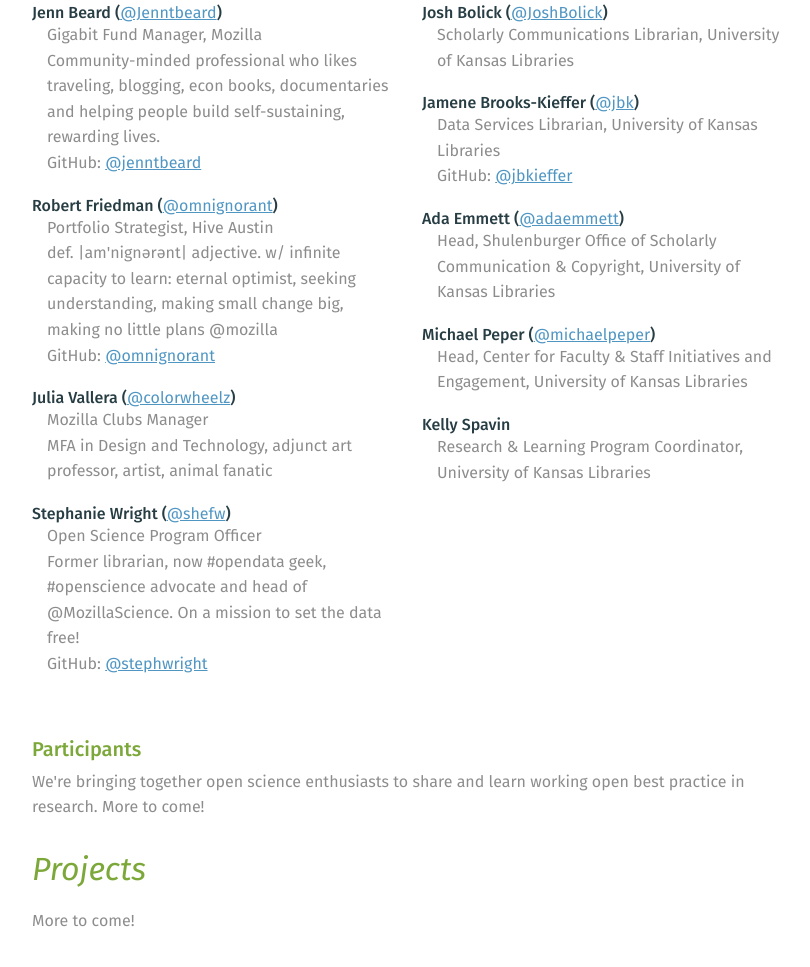
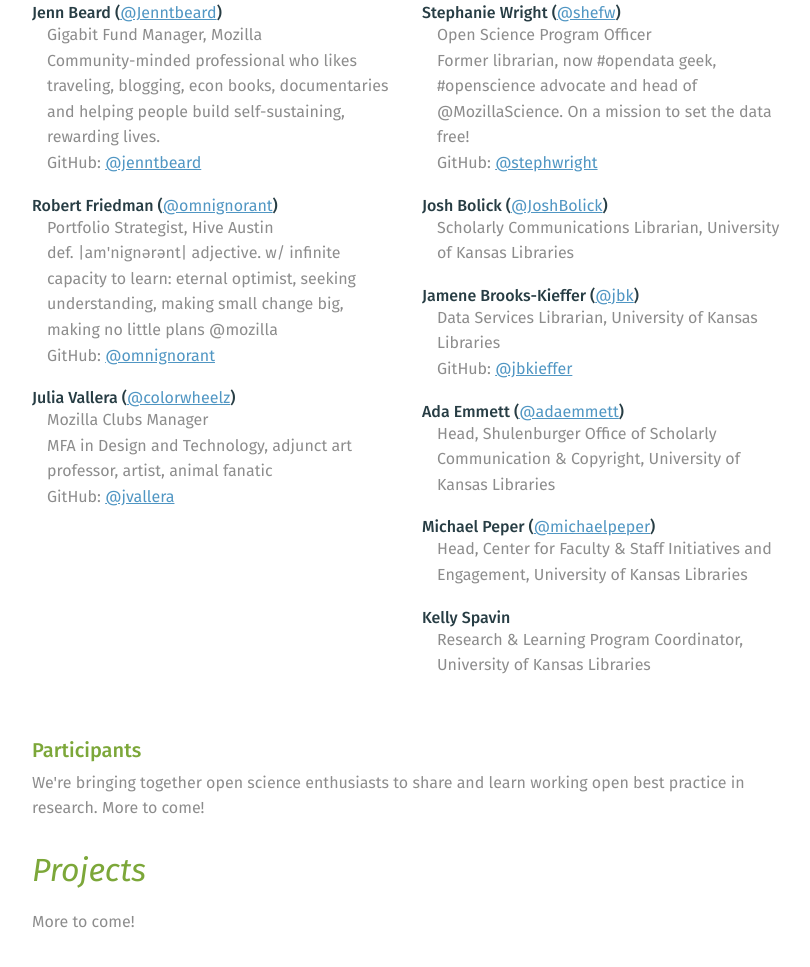
Before and after one commit to mozillascience/WOW-Boston-master, a plain HTML site: page index.html in a window 1280 px wide. Shown: the part 3580-4547 px from the top of the page, without its empty margins (263-1073 px from the left). Drawn offline with nearby package versions, Linux system fonts and the light colour scheme; a script that the page names is missing.

Commit message:
Added Julia's GH handle

```diff
--- a/index.html
+++ b/index.html
@@ -261,7 +261,7 @@
       <section class="participants">
 		<section class='person'><h3>Jenn Beard (<a target="_blank" href='https://twitter.com/Jenntbeard'>@Jenntbeard</a>)<p>Gigabit Fund Manager, Mozilla<br />Community-minded professional who likes traveling, blogging, econ books, documentaries and helping people build self-sustaining, rewarding lives.<br />GitHub: <a target="_blank" href='https://github.com/jenntbeard'>@jenntbeard</a></p></section>
 		<section class='person'><h3>Robert Friedman (<a target="_blank" href='https://twitter.com/omnignorant'>@omnignorant</a>)<p>Portfolio Strategist, Hive Austin<br />def. |am'nignərənt| adjective. w/ infinite capacity to learn: eternal optimist, seeking understanding, making small change big, making no little plans @mozilla<br />GitHub: <a target="_blank" href='https://github.com/omnignorant'>@omnignorant</a></p></section>
-		<section class='person'><h3>Julia Vallera (<a target="_blank" href='https://twitter.com/colorwheelz'>@colorwheelz</a>) <p>Mozilla Clubs Manager<br /> MFA in Design and Technology, adjunct art professor, artist, animal fanatic <!--  <br/>GitHub: <a target="_blank" href='https://github.com/stephwright'>@stephwright</a> --></p></section>
+		<section class='person'><h3>Julia Vallera (<a target="_blank" href='https://twitter.com/colorwheelz'>@colorwheelz</a>) <p>Mozilla Clubs Manager<br /> MFA in Design and Technology, adjunct art professor, artist, animal fanatic<br/>GitHub: <a target="_blank" href='https://github.com/jvallera'>@jvallera</a></p></section>
 		<section class='person'><h3>Stephanie Wright (<a target="_blank" href='https://twitter.com/shefw'>@shefw</a>)<p>Open Science Program Officer<br />Former librarian, now #opendata geek, #openscience advocate and head of @MozillaScience. On a mission to set the data free!<br />GitHub: <a target="_blank" href='https://github.com/stephwright'>@stephwright</a></p></section>
         <section class='person'><h3>Josh Bolick (<a target="_blank" href='https://twitter.com/joshbolick'>@JoshBolick</a>)<p>Scholarly Communications Librarian, University of Kansas Libraries</p></section>
 		<section class='person'><h3>Jamene Brooks-Kieffer (<a target="_blank" href='https://twitter.com/jbk'>@jbk</a>)<p>Data Services Librarian, University of Kansas Libraries<br />GitHub: <a target="_blank" href='https://github.com/jbkieffer'>@jbkieffer</a></p></section>
```
